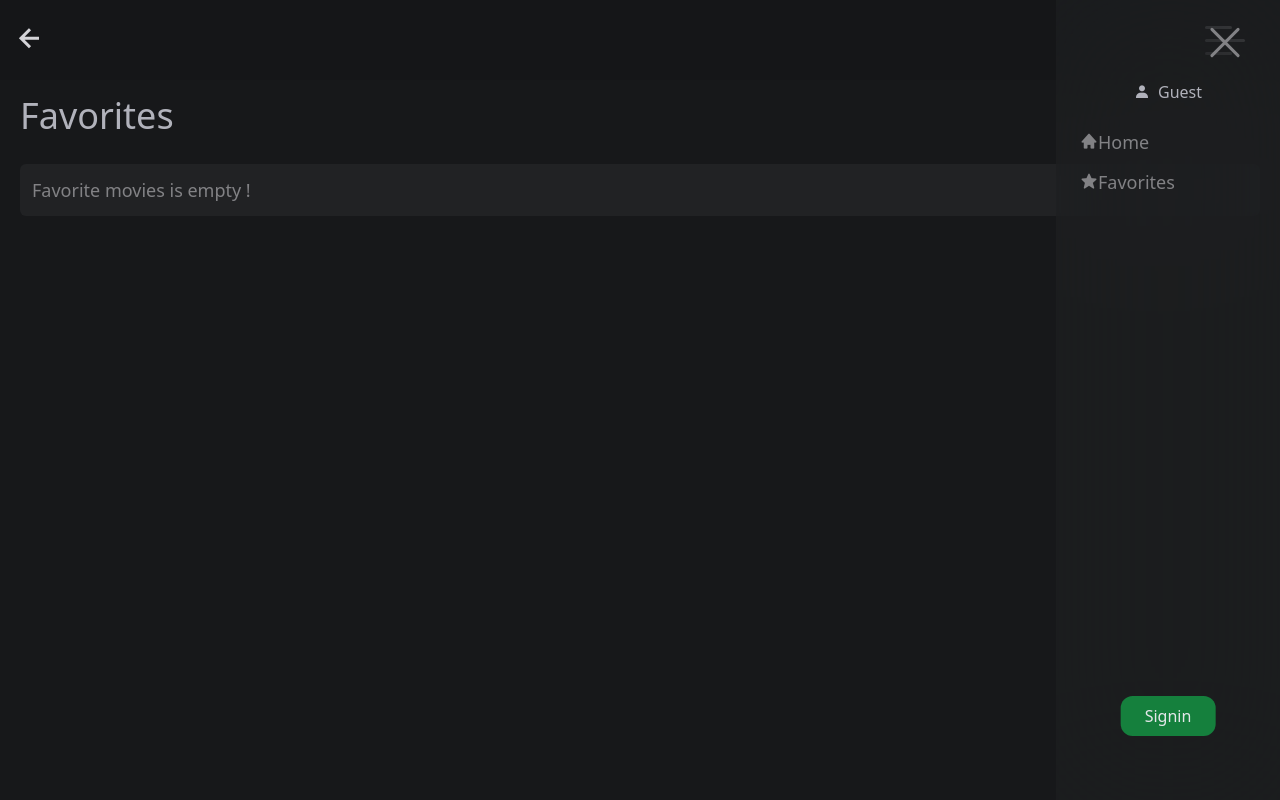
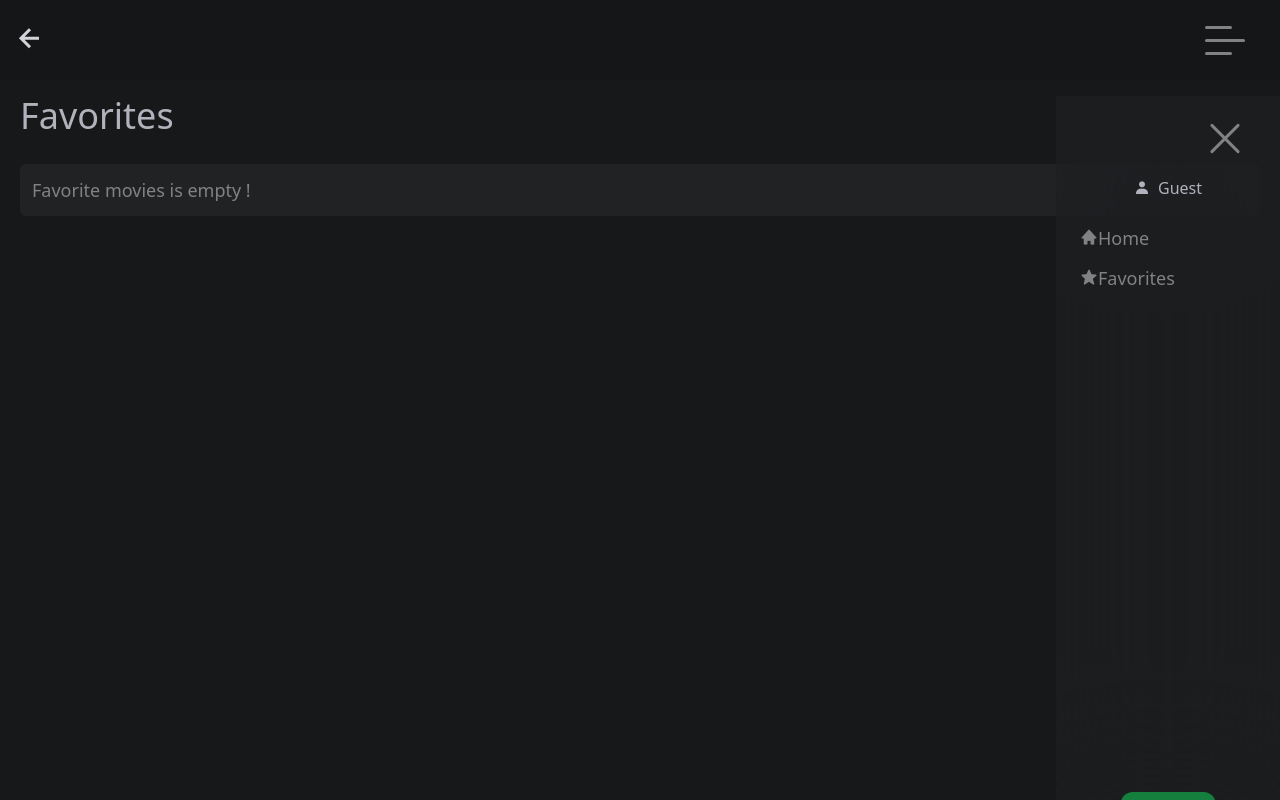
Before and after one commit to parsaes85/imdb-movies, a React (Vite) app: page /favorite-movies in a window 1280 px wide. Both pictures are taken after a click on the element 1225 px from the left and 40 px from the top of the page. Built offline with nearby package versions, Linux system fonts and the light colour scheme.

Commit message:
hide sidebar feature

```diff
--- a/src/components/Sidebar/Sidebar.jsx
+++ b/src/components/Sidebar/Sidebar.jsx
@@ -1,13 +1,26 @@
-import React from "react";
+import React, { useEffect } from "react";
 import { Link } from "react-router-dom";
 
 export default function Sidebar({ isSidebarShow, setIsSidebarShow }) {
+  useEffect(() => {
+    const hideSidebar = (e) => {
+      if (e.target.id === "navbar-parent") {
+        setIsSidebarShow(false);
+      }
+    };
+
+    document.addEventListener("click", hideSidebar);
+
+    return () => {
+      document.removeEventListener("click", hideSidebar);
+    };
+  }, []);
+
   return (
+    <div id="navbar-parent" className={`fixed w-full h-[100vh] transition-all ${isSidebarShow ? "z-50 right-0 opacity-100" : "-right-32 opacity-0 -z-50"}`}>
       <div
         id="navbar"
-      className={`transition-all bg-[#2122248a] h-full fixed top-0 z-40 w-56 py-20 backdrop-blur-3xl ${
-        isSidebarShow ? "right-0" : "-right-96"
-      }`}
+        className={`bg-[#2122248a] h-full ml-auto w-56 py-20 backdrop-blur-3xl`}
       >
         <div className="absolute top-3 right-5">
           <div
@@ -53,5 +66,6 @@ export default function Sidebar({ isSidebarShow, setIsSidebarShow }) {
           </Link>
         </div>
       </div>
+    </div>
   );
 }
```
Lines whose indentation alone changed are shown as unchanged.
